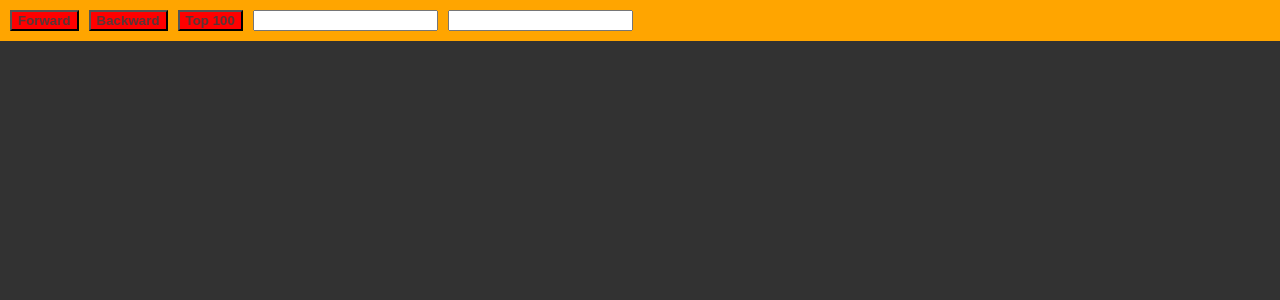
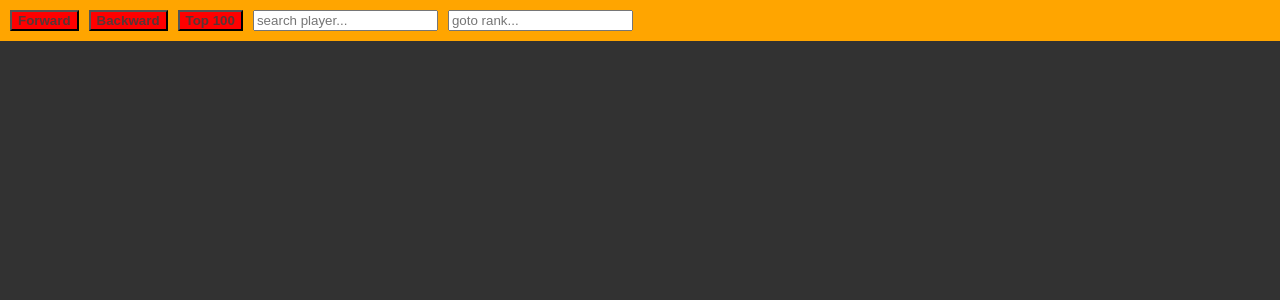
Before and after one commit to FAUSheppy/open-web-leaderboard, a Flask app: template templates/base.html in a window 1280 px wide. Shown: the top 300 px of the page. Run offline with Flask 2, Linux system fonts and the light colour scheme; the template is opened without the code that fills it, so the values that code supplies are empty.

Commit message:
input field placeholder descriptions

```diff
--- a/templates/base.html
+++ b/templates/base.html
@@ -9,8 +9,8 @@
             <button type="button" onclick=backward()  class=top-button>Backward</button>
             <button type="button" onclick=firstPage() class=top-button>Top 100 </button>
 
-            <input class=input-field>
-            <input class=input-field>
+            <input type="text"   class=input-field placeholder="search player...">
+            <input type="number" class=input-field placeholder="goto rank...">
         </div>
         <div class=leaderboard-container>
             <div class=colum-names>{{ columNames  }}</div>
```
